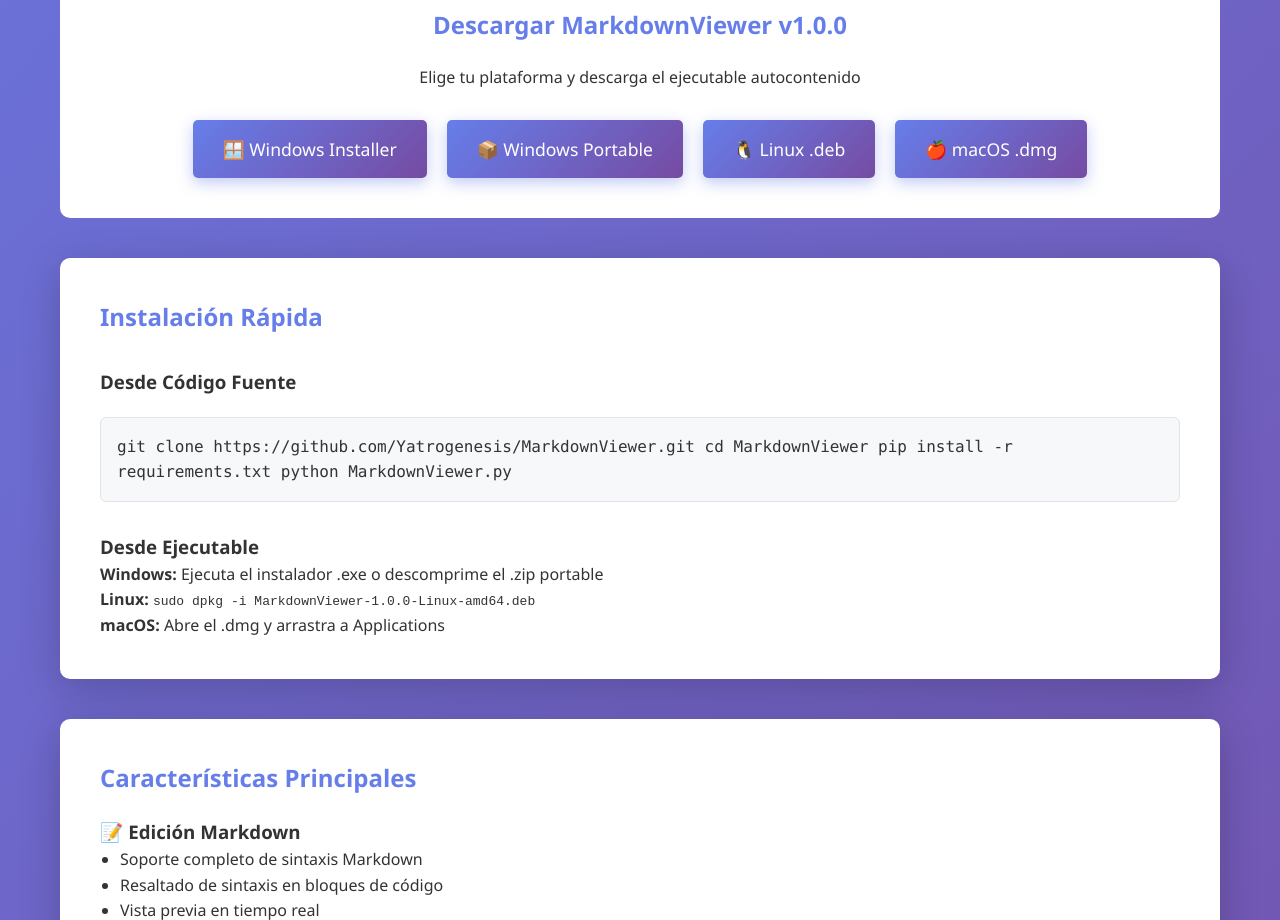
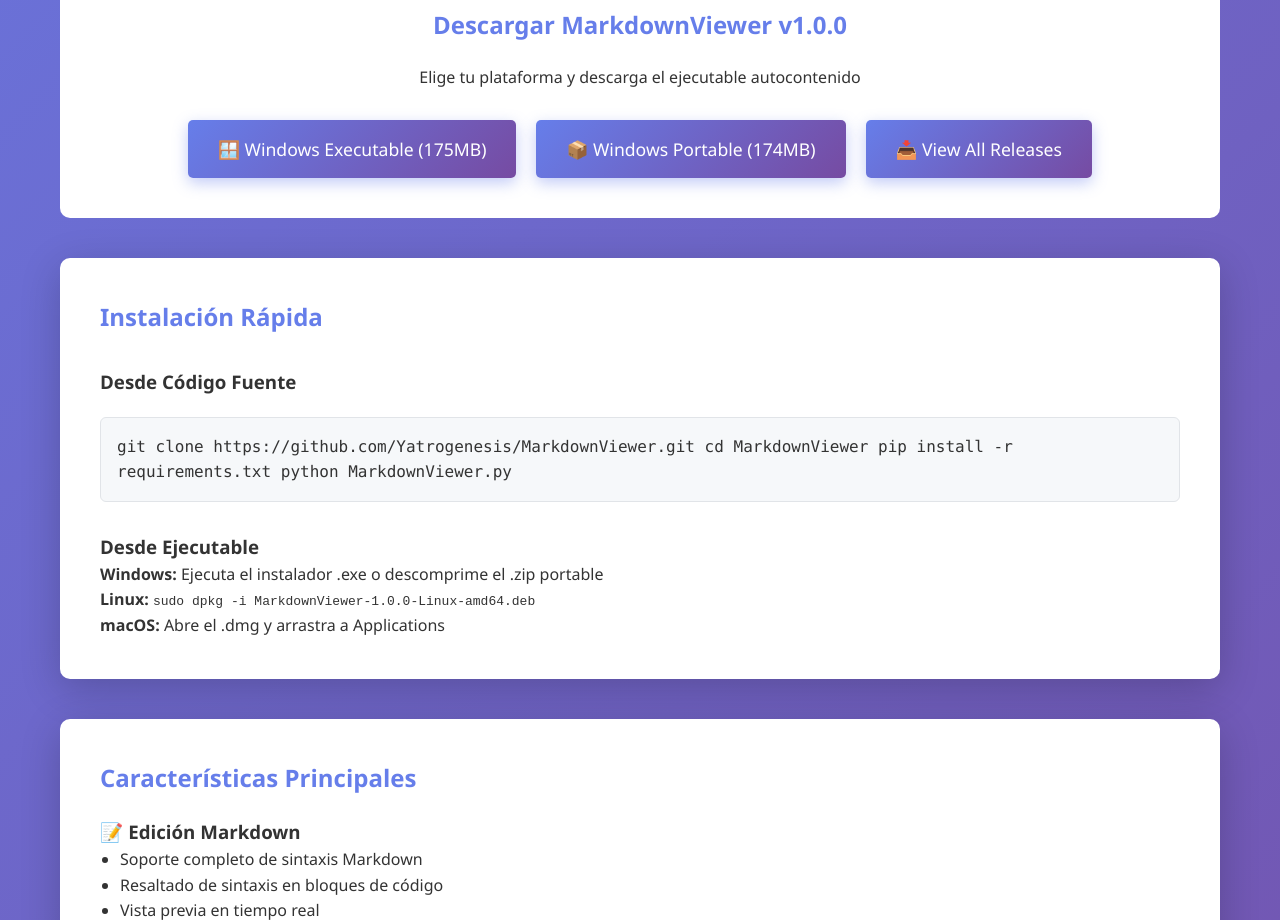
Before and after one commit to Yatrogenesis/MarkdownViewer, a plain HTML site: page docs/index.html in a window 1280 px wide. Shown: the part 1220-2140 px from the top of the page. Drawn offline with Linux system fonts and the light colour scheme.

Commit message:
fix: Update download links to correct release file names

```diff
--- a/docs/index.html
+++ b/docs/index.html
@@ -210,17 +210,14 @@
             <p style="margin-bottom: 30px;">Elige tu plataforma y descarga el ejecutable autocontenido</p>
 
             <div class="download-buttons">
-                <a href="https://github.com/Yatrogenesis/MarkdownViewer/releases/download/v1.0.0/MarkdownViewer-1.0.0-Windows-Setup.exe" class="download-btn">
-                    🪟 Windows Installer
+                <a href="https://github.com/Yatrogenesis/MarkdownViewer/releases/download/v1.0.0/MarkdownViewer.exe" class="download-btn">
+                    🪟 Windows Executable (175MB)
                 </a>
-                <a href="https://github.com/Yatrogenesis/MarkdownViewer/releases/download/v1.0.0/MarkdownViewer-1.0.0-Windows-x86_64-Portable.zip" class="download-btn">
-                    📦 Windows Portable
+                <a href="https://github.com/Yatrogenesis/MarkdownViewer/releases/download/v1.0.0/MarkdownViewer-1.0.0-Windows-AMD64-Portable.zip" class="download-btn">
+                    📦 Windows Portable (174MB)
                 </a>
-                <a href="https://github.com/Yatrogenesis/MarkdownViewer/releases/download/v1.0.0/MarkdownViewer-1.0.0-Linux-amd64.deb" class="download-btn">
-                    🐧 Linux .deb
-                </a>
-                <a href="https://github.com/Yatrogenesis/MarkdownViewer/releases/download/v1.0.0/MarkdownViewer-1.0.0-macOS.dmg" class="download-btn">
-                    🍎 macOS .dmg
+                <a href="https://github.com/Yatrogenesis/MarkdownViewer/releases/tag/v1.0.0" class="download-btn">
+                    📥 View All Releases
                 </a>
             </div>
         </div>
```
